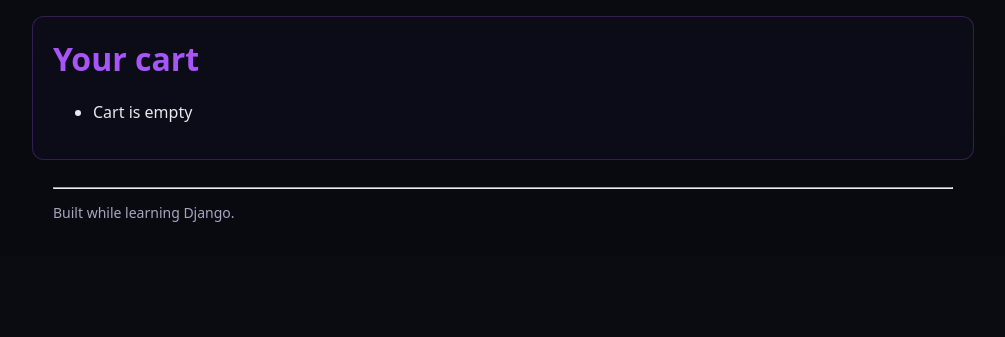
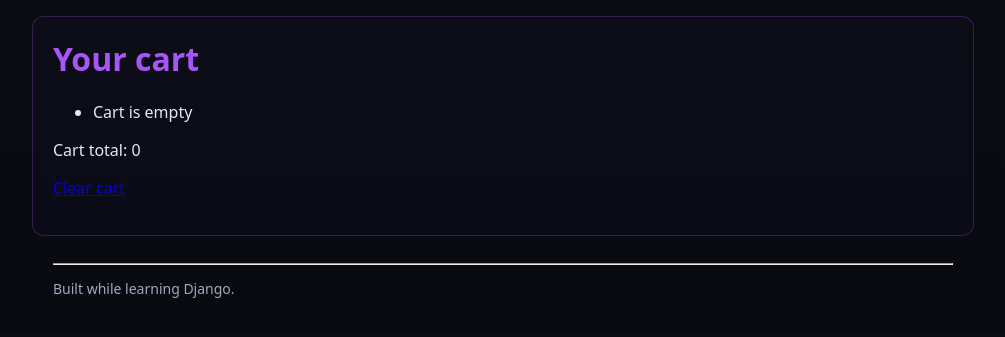
Before and after one commit to Its-ech/Django-Shop-Learning-Practice, a Django app: page /cart/ in a window 1280 px wide. Shown: the part 124-461 px from the top of the page, without its empty margins (137-1142 px from the left). Run offline with Django 4.2, Linux system fonts and the light colour scheme.

Commit message:
Fix cart session persistence and show quantities

```diff
--- a/cart/cart.py
+++ b/cart/cart.py
@@ -2,8 +2,10 @@ class Cart:
     def __init__(self, request):
         self.session = request.session
         cart = self.session.get("cart")
-        if not cart:
+
+        if cart is None:
             cart = self.session["cart"] = {}
+
         self.cart = cart
 
     def add(self, product_id, quantity=1):
@@ -13,4 +15,16 @@ class Cart:
             self.cart[product_id] = {"quantity": 0}
 
         self.cart[product_id]["quantity"] += quantity
+
+        # خیلی مهم: به جنگو بگو session تغییر کرده
         self.session.modified = True
+
+    def remove(self, product_id):
+        product_id = str(product_id)
+        if product_id in self.cart:
+            del self.cart[product_id]
+            self.session.modified = True
+
+    def clear(self):
+        self.session["cart"] = {}
+        self.session.modified = True
--- a/cart/templates/cart/detail.html
+++ b/cart/templates/cart/detail.html
@@ -4,10 +4,21 @@
   <h1>Your cart</h1>
 
   <ul>
-    {% for p in products %}
-      <li>{{ p.name }}</li>
+    {% for item in cart_items %}
+      <li>
+        {{ item.product.name }} -
+        Qty: {{ item.quantity }} -
+        Total: {{ item.total_price }}
+        <a href="{% url 'cart_remove' item.product.id %}">remove</a>
+      </li>
     {% empty %}
       <li>Cart is empty</li>
     {% endfor %}
   </ul>
+
+  <p>Cart total: {{ total }}</p>
+
+  <p>
+    <a href="{% url 'cart_clear' %}">Clear cart</a>
+  </p>
 {% endblock %}
--- a/cart/urls.py
+++ b/cart/urls.py
@@ -4,4 +4,6 @@ from . import views
 urlpatterns = [
     path("", views.cart_detail, name="cart_detail"),
     path("add/<int:product_id>/", views.cart_add, name="cart_add"),
+    path("remove/<int:product_id>/", views.cart_remove, name="cart_remove"),
+    path("clear/", views.cart_clear, name="cart_clear"),
 ]
--- a/cart/views.py
+++ b/cart/views.py
@@ -1,14 +1,46 @@
 from django.shortcuts import redirect, render
+from store.models import Product
 from .cart import Cart
-from store.models import Product
+
 
 def cart_add(request, product_id):
     cart = Cart(request)
     cart.add(product_id=product_id, quantity=1)
     return redirect("cart_detail")
 
+
+def cart_remove(request, product_id):
+    cart = Cart(request)
+    cart.remove(product_id)
+    return redirect("cart_detail")
+
+
+def cart_clear(request):
+    cart = Cart(request)
+    cart.clear()
+    return redirect("cart_detail")
+
+
 def cart_detail(request):
     cart = Cart(request)
-    product_ids = cart.cart.keys()
+
+    product_ids = list(cart.cart.keys())
     products = Product.objects.filter(id__in=product_ids)
-    return render(request, "cart/detail.html", {"cart": cart, "products": products})
+
+    cart_items = []
+    for p in products:
+        item = cart.cart.get(str(p.id))
+        qty = item["quantity"] if item else 0
+
+        cart_items.append({
+            "product": p,
+            "quantity": qty,
+            "total_price": p.price * qty,
+        })
+
+    total = sum(i["total_price"] for i in cart_items)
+
+    return render(request, "cart/detail.html", {
+        "cart_items": cart_items,
+        "total": total,
+    })
--- a/store/views.py
+++ b/store/views.py
@@ -14,8 +14,7 @@ def home(request):
     return render(request, "store/home.html", context)
 
 def product_list(request):
-    products_qs = Product.objects.filter(is_active=True)
-
+    products_qs = Product.objects.filter(is_active=True).order_by("id")
     paginator = Paginator(products_qs, 5)
     page_number = request.GET.get("page")
     page_obj = paginator.get_page(page_number)
```
